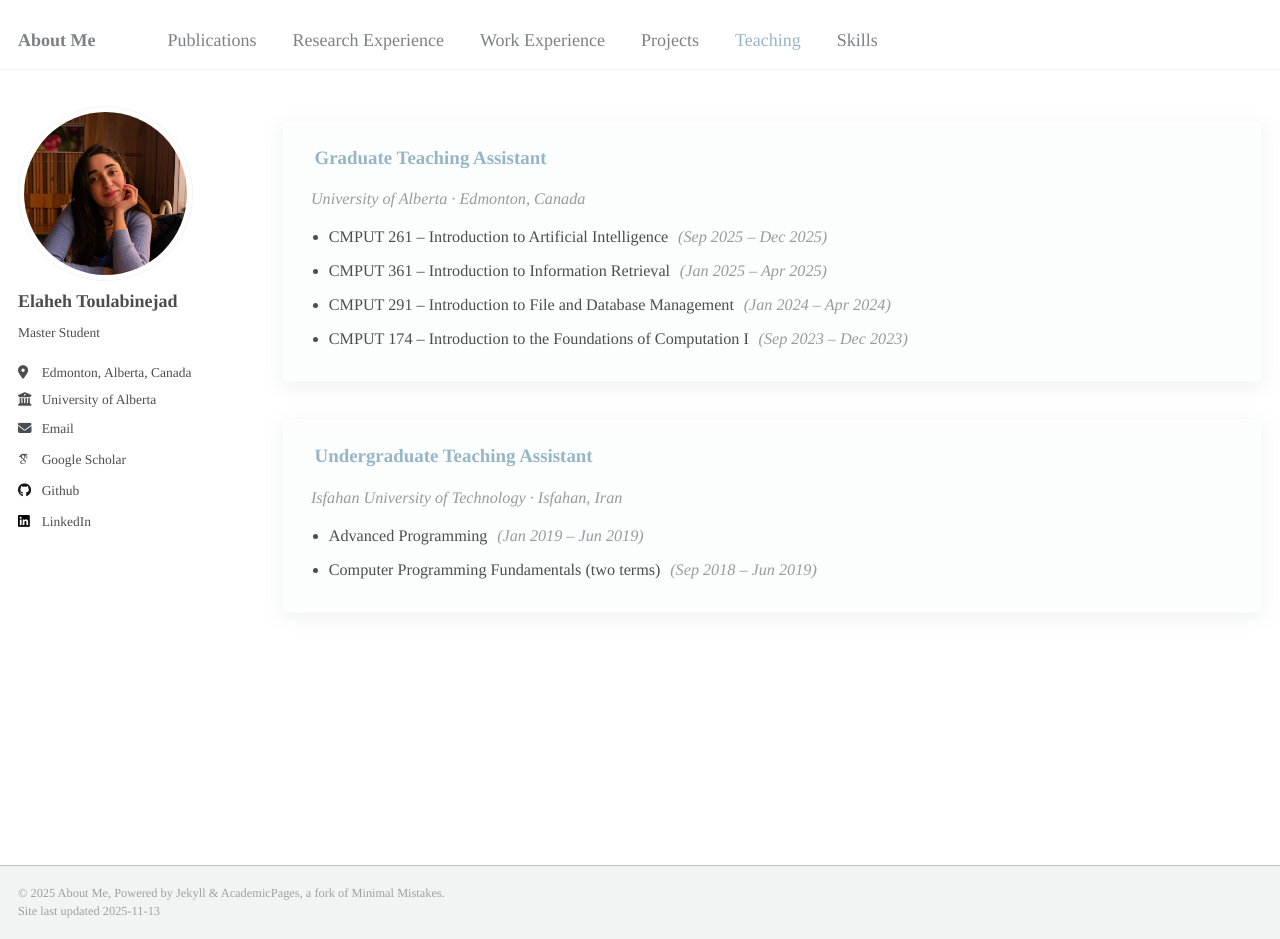
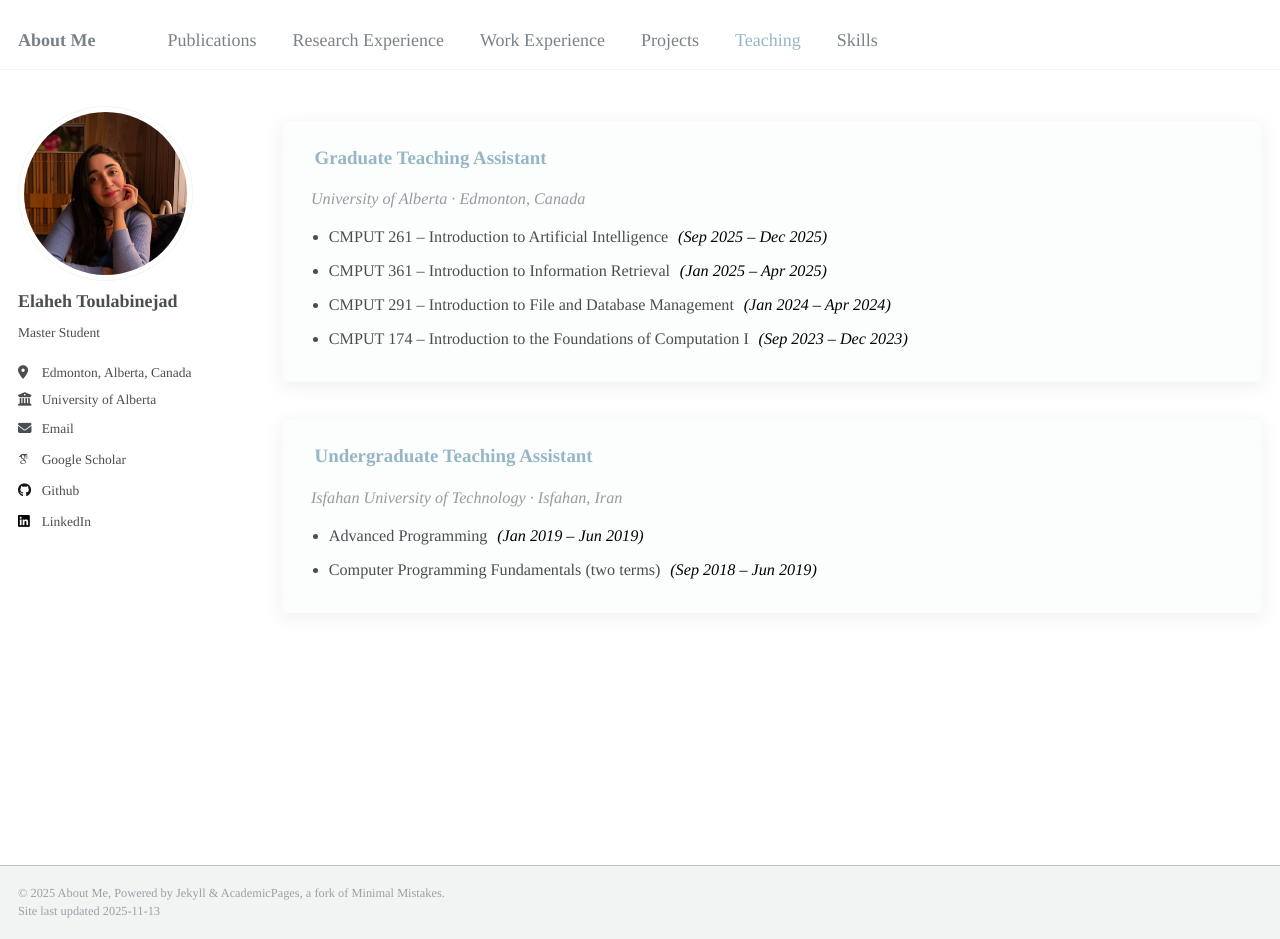
Before and after one commit to ellietoulabi/ellietoulabi.github.io, a Jekyll site: the page built from _pages/teaching.html, in a window 1280 px wide and 939 px high. Built offline with Jekyll 4.4.1, drawn with Linux system fonts in a browser that asks for light colours; some web fonts are replaced.

Commit message:
teaching

```diff
--- a/_sass/_page.scss
+++ b/_sass/_page.scss
@@ -586,7 +586,7 @@ $accent-color: #96B6C5 !default;
 
   &__dates {
     font-style: italic;
-    color: #959ba0;
+    color: #000;
     margin-left: 0.35em;
   }
 
```
